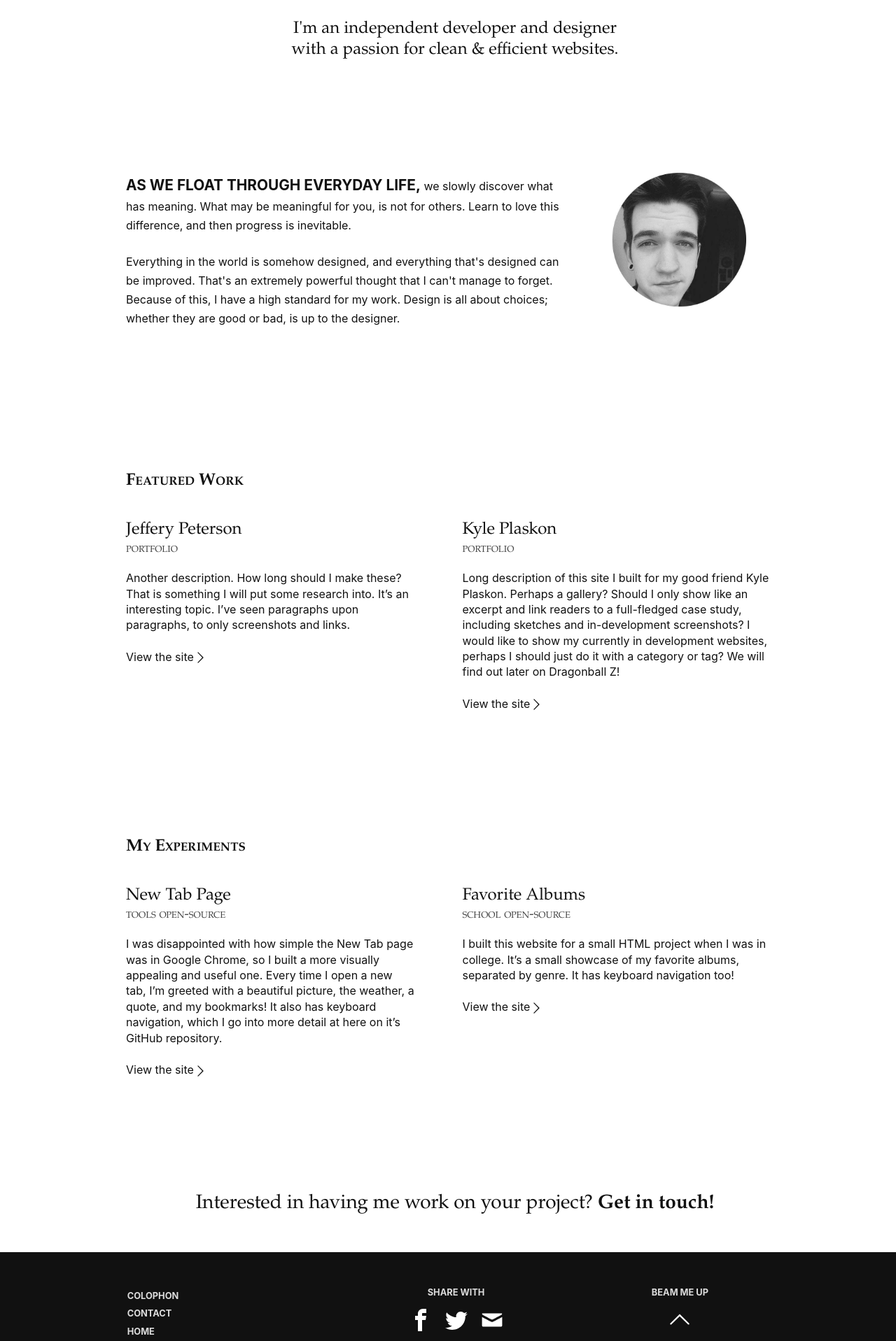
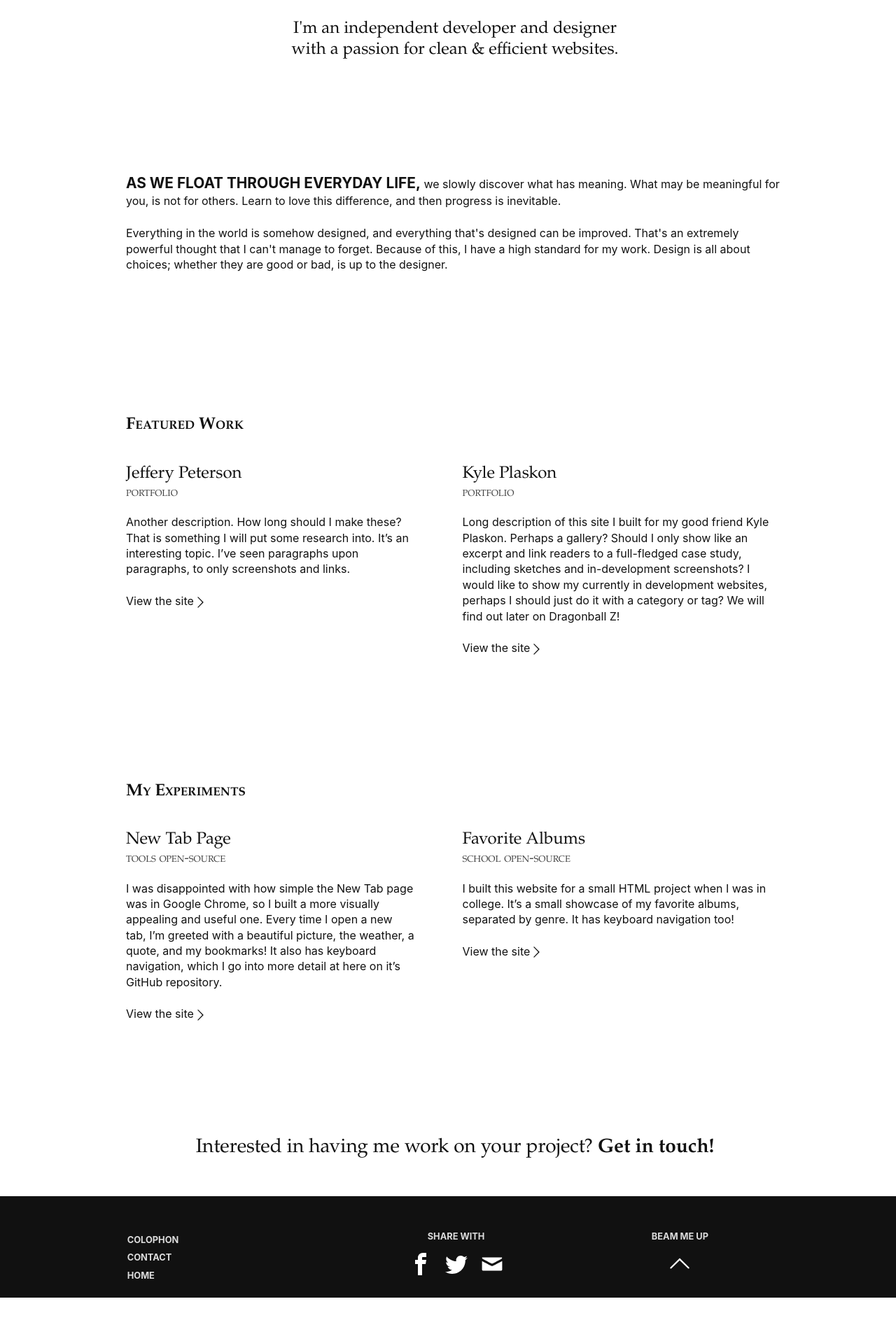
Before and after one commit to pschfr/pschfr.github.io-old, a Jekyll site: the page built from pages/index.html, in a window 1280 px wide. Shown: the part 1039-2956 px from the top of the page at 70% size. Built offline with Jekyll 4.4.1, drawn with Linux system fonts in a browser that asks for light colours; after the commit the page ends 2894 px from its top, so only the background shows below that.

```diff
--- a/_sass/_style.sass
+++ b/_sass/_style.sass
@@ -161,10 +161,6 @@ header a.home svg
 	height: 18px
 	width: 18px
 	vertical-align: middle
-#what p
-	line-height: 1.7
-#what img
-	height: 12rem
 #contact h2
 	font-size: 1.75rem
 	line-height: 1.5
--- a/pages/index.html
+++ b/pages/index.html
@@ -13,13 +13,10 @@ in_footer: true
 </section>
 
 <section id="what" class="large-margin">
-  <div class="grid__col--2-of-3 grid__col">
+  <div class="grid__col--1-of-1 grid__col">
     <p><strong class="text-upper text-large">As we float through everyday life,</strong> we slowly discover what has meaning. What may be meaningful for you, is not for others. Learn to love this difference, and then progress is inevitable.</p>
 
     <p>Everything in the world is somehow designed, and everything that's designed can be improved. That's an extremely powerful thought that I can't manage to forget. Because of this, I have a high standard for my work. Design is all about choices; whether they are good or bad, is up to the designer.</p>
-  </div>
-  <div class="grid__col--1-of-3 grid__col">
-    <img src="/images/me.jpg" alt="This is my face." class="grid__col--centered" />
   </div>
 </section>
 
```
Also changed, not shown: README.md (+3 -4 lines), main.sass (+0 -7 lines), images/me.jpg (deleted), images/screenshot.jpg (deleted).
